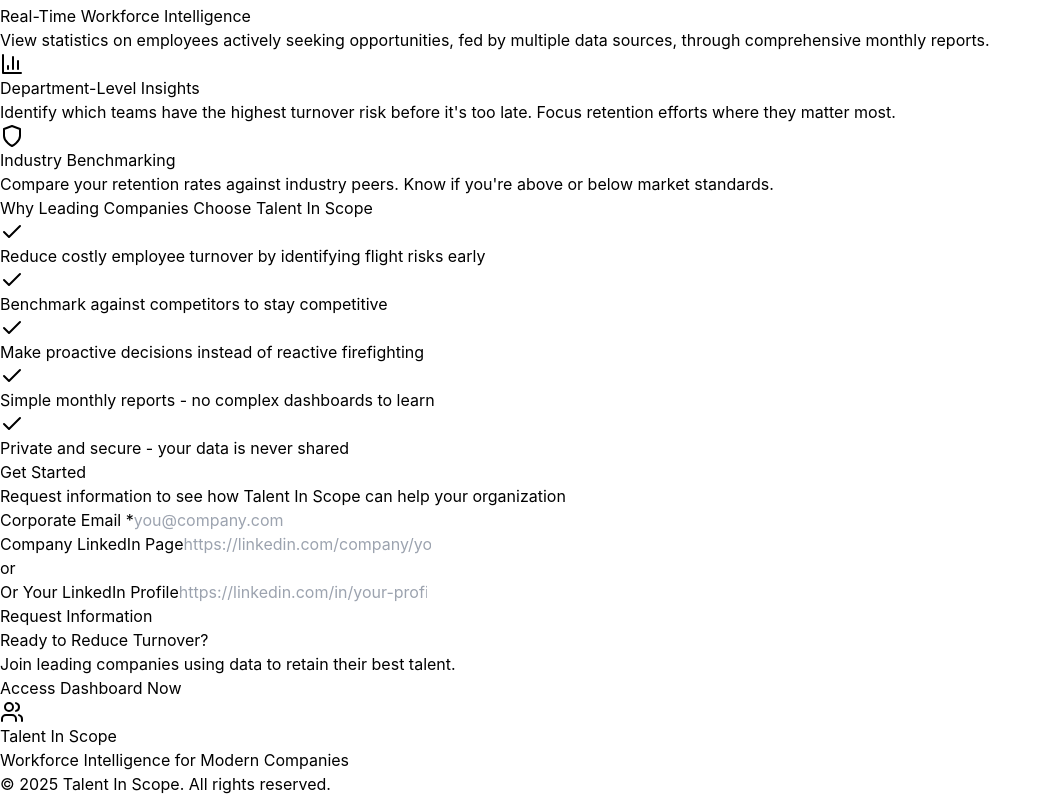
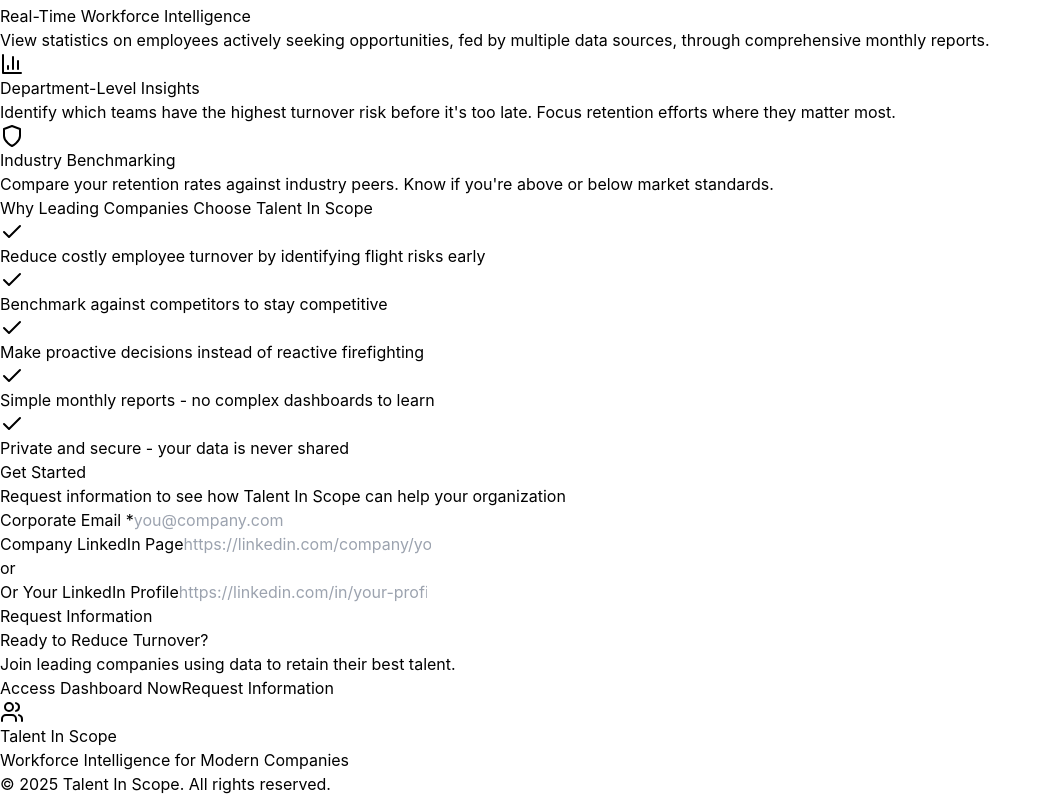
Before and after one commit to talentinscope-cmd/talent-in-scope, a React (Vite) app: page / in a window 1280 px wide. Shown: the part 332-1128 px from the top of the page, without its empty margins (0-1052 px from the left). Built offline with nearby package versions, Linux system fonts and the light colour scheme; the HTML template or start-up script is replaced by a standard one.

Commit message:
Add files via upload

```diff
--- a/src/LandingPage.jsx
+++ b/src/LandingPage.jsx
@@ -284,7 +284,7 @@
 </section>
 
 {/* Benefits Section */}
-<section className="py-24 bg-gradient-to-br from-blue-50 to-indigo-50">
+<section id="contact" className="py-24 bg-gradient-to-br from-blue-50 to-indigo-50">
 <div className="max-w-7xl mx-auto px-6">
 <div className="grid md:grid-cols-2 gap-12 items-center">
 <div>
@@ -397,12 +397,20 @@
 ? 'Join leading companies using data to retain their best talent.'
 : 'En iyi yeteneklerini elde tutmak için veri kullanan önde gelen şirketlere katılın.'}
 </p>
+<div className="flex flex-col sm:flex-row gap-4 justify-center">
 <button
 onClick={onAccessDashboard}
 className="px-8 py-4 bg-white text-blue-600 rounded-xl font-semibold hover:bg-blue-50 transition-all shadow-xl hover:shadow-2xl"
 >
 {t.hero.ctaPrimary}
 </button>
+<button
+onClick={() => scrollToSection('contact')}
+className="px-8 py-4 bg-transparent text-white border-2 border-white rounded-xl font-semibold hover:bg-white/10 transition-all shadow-xl hover:shadow-2xl"
+>
+{t.contact.submitButton}
+</button>
+</div>
 </div>
 </section>
 
```
